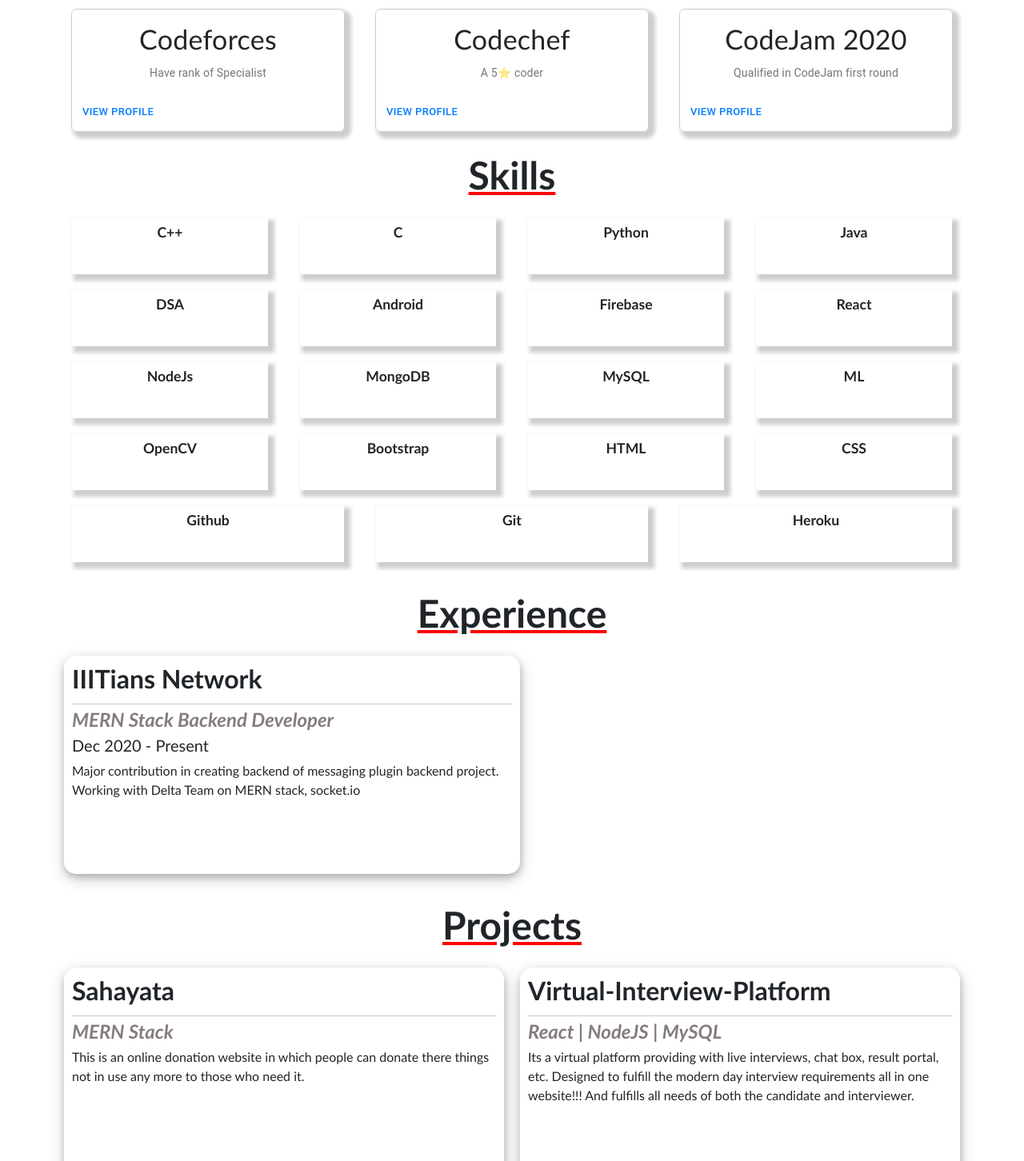
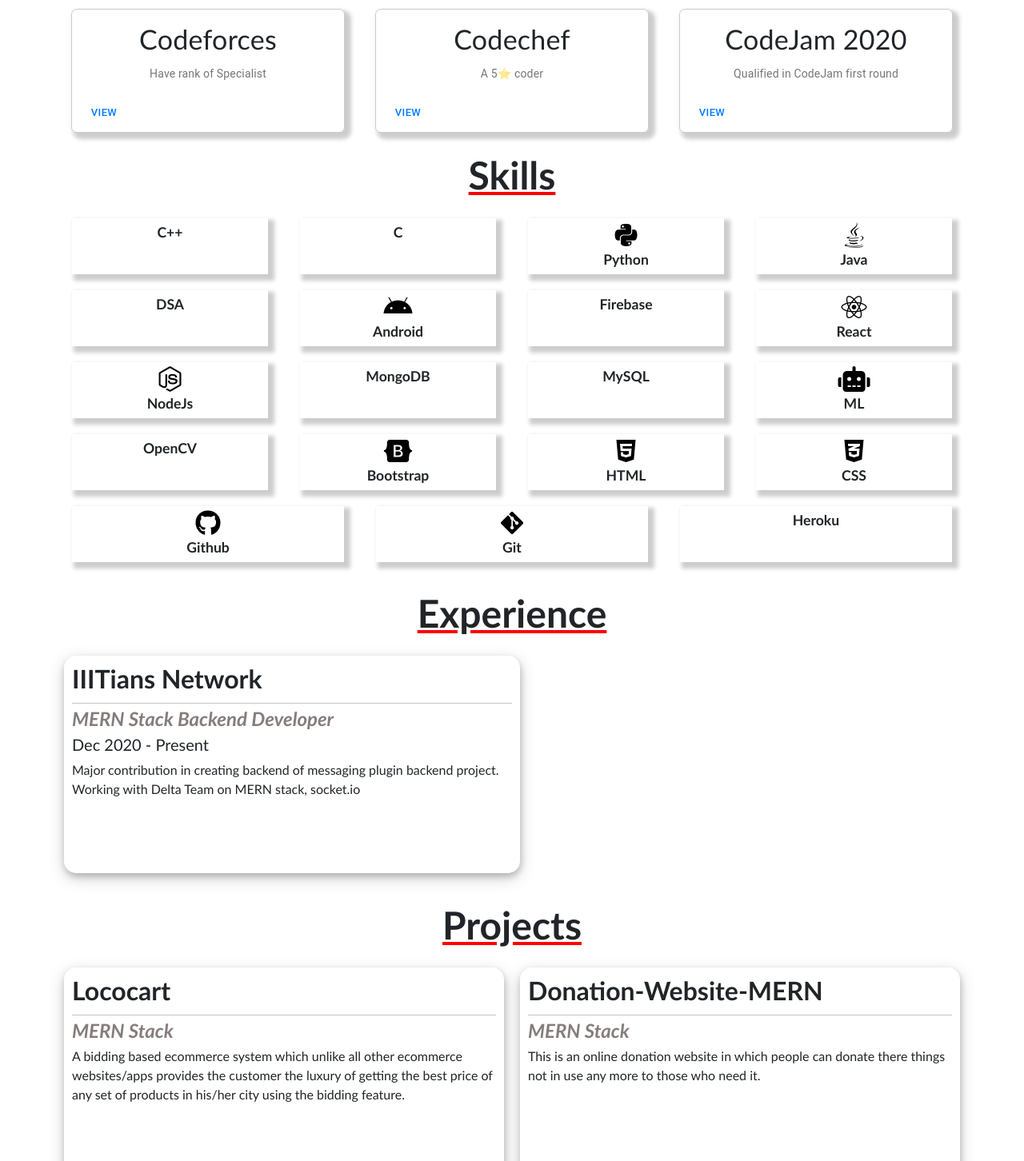
Before and after one commit to nalin-programmer/Portfolio, a React (Create React App) app: page / in a window 1280 px wide. Shown: the part 1000-2452 px from the top of the page at 80% size. Built offline with nearby package versions, Linux system fonts and the light colour scheme.

Commit message:
added most of the animation

```diff
--- a/package.json
+++ b/package.json
@@ -14,6 +14,7 @@
     "react": "^17.0.2",
     "react-bootstrap": "^1.5.2",
     "react-dom": "^17.0.2",
+    "react-reveal": "^1.2.2",
     "react-router-dom": "^5.2.0",
     "react-scripts": "4.0.3",
     "web-vitals": "^1.0.1"
--- a/public/index.html
+++ b/public/index.html
@@ -11,24 +11,17 @@
     />
     <link rel="icon" href="%PUBLIC_URL%/NALIN.jpeg" />
     <link rel="apple-touch-icon" href="%PUBLIC_URL%/NALIN.jpeg" />
-    <!--
-      manifest.json provides metadata used when your web app is installed on a
-      user's mobile device or desktop. See https://developers.google.com/web/fundamentals/web-app-manifest/
-    -->
     <link rel="manifest" href="%PUBLIC_URL%/manifest.json" />
-    <!--
-      Notice the use of %PUBLIC_URL% in the tags above.
-      It will be replaced with the URL of the `public` folder during the build.
-      Only files inside the `public` folder can be referenced from the HTML.
-
-      Unlike "/favicon.ico" or "favicon.ico", "%PUBLIC_URL%/favicon.ico" will
-      work correctly both with client-side routing and a non-root public URL.
-      Learn how to configure a non-root public URL by running `npm run build`.
-    -->
     <link
       rel="stylesheet"
       href="https://maxcdn.bootstrapcdn.com/bootstrap/4.0.0/css/bootstrap.min.css"
       integrity="sha384-Gn5384xqQ1aoWXA+058RXPxPg6fy4IWvTNh0E263XmFcJlSAwiGgFAW/dAiS6JXm"
+      crossorigin="anonymous"
+    />
+    <link
+      rel="stylesheet"
+      href="https://cdnjs.cloudflare.com/ajax/libs/font-awesome/5.15.1/css/all.min.css"
+      integrity="sha512-+4zCK9k+qNFUR5X+cKL9EIR+ZOhtIloNl9GIKS57V1MyNsYpYcUrUeQc9vNfzsWfV28IaLL3i96P9sdNyeRssA=="
       crossorigin="anonymous"
     />
     <title>Nalin Agrawal</title>
@@ -36,15 +29,5 @@
   <body>
     <noscript>You need to enable JavaScript to run this app.</noscript>
     <div id="root"></div>
-    <!--
-      This HTML file is a template.
-      If you open it directly in the browser, you will see an empty page.
-
-      You can add webfonts, meta tags, or analytics to this file.
-      The build step will place the bundled scripts into the <body> tag.
-
-      To begin the development, run `npm start` or `yarn start`.
-      To create a production bundle, use `npm run build` or `yarn build`.
-    -->
   </body>
 </html>
--- a/src/data/AchievementsData.js
+++ b/src/data/AchievementsData.js
@@ -16,7 +16,8 @@
       _id: "3",
       title: "CodeJam 2020",
       content: "Qualified in CodeJam first round",
-      profileURL: "",
+      profileURL:
+        "https://drive.google.com/file/d/14n7uwwpxUqDDByJeItBIxCdvkquDHoq5/view?usp=sharing",
     },
   ],
 };
--- a/src/data/ProjectsData.js
+++ b/src/data/ProjectsData.js
@@ -2,15 +2,24 @@
   projectsArray: [
     {
       _id: "1",
-      title: "Sahayata",
+      title: "Lococart",
+      languages: "MERN Stack",
+      description:
+        "A bidding based ecommerce system which unlike all other ecommerce websites/apps provides the customer the luxury of getting the best price of any set of products in his/her city using the bidding feature. ",
+      gitHubUrl: "https://github.com/BTP-Project-Semester-4",
+      hostedUrl: "https://lococart.netlify.app/",
+    },
+    {
+      _id: "2",
+      title: "Donation-Website-MERN",
       languages: "MERN Stack",
       description:
         "This is an online donation website in which people can donate there things not in use any more to those who need it. ",
-      gitHubUrl: "https://github.com/nalin-programmer/sahayata",
+      gitHubUrl: "https://github.com/nalin-programmer/Donation-Website-MERN",
       hostedUrl: "https://sahayata-8e3ae.web.app/",
     },
     {
-      _id: "2",
+      _id: "3",
       title: "Virtual-Interview-Platform",
       languages: "React | NodeJS | MySQL",
       description:
@@ -19,7 +28,7 @@
       hostedUrl: "https://virtual-interview-platform.herokuapp.com/",
     },
     {
-      _id: "3",
+      _id: "4",
       title: "Instagram Clone",
       languages: "Android Development | Firebase",
       description:
@@ -28,7 +37,7 @@
       hostedUrl: "",
     },
     {
-      _id: "4",
+      _id: "5",
       title: "Web Chat",
       languages: "NodeJs | ExpressJs | Socket.io",
       description:
@@ -37,7 +46,7 @@
       hostedUrl: "https://video-confrencing.herokuapp.com/",
     },
     {
-      _id: "5",
+      _id: "6",
       title: "Desktop-Assistant",
       languages: "Python",
       description:
@@ -46,7 +55,7 @@
       hostedUrl: "",
     },
     {
-      _id: "6",
+      _id: "7",
       title: "Fast food ordering and billing system",
       languages: "C++",
       description:
@@ -56,7 +65,7 @@
       hostedUrl: "",
     },
     {
-      _id: "7",
+      _id: "8",
       title: "BloothFinder",
       languages: "Android",
       description:
@@ -65,7 +74,7 @@
       hostedUrl: "",
     },
     {
-      _id: "8",
+      _id: "9",
       title: "NotesApp",
       languages: "Android",
       description:
--- a/src/screens/main/achievements/Achievements.js
+++ b/src/screens/main/achievements/Achievements.js
@@ -6,14 +6,19 @@
 import Button from "@material-ui/core/Button";
 import Typography from "@material-ui/core/Typography";
 import achievements from "../../../data/AchievementsData";
+import Zoom from "react-reveal/Zoom";
+import Fade from "react-reveal/Fade";
 export default function Achievements() {
   const achivementsData = achievements.achievementArray;
   return (
     <div>
       <Container className="HomeScreenContainer container">
+        <Fade>
           <h1 className="HomeScreenHeading">Achievements </h1>
+        </Fade>
         <div className="row">
           {achivementsData.map((achievement) => (
+            <Zoom bottom>
               <div className="HomeScreenAchievementsCard">
                 <CardActionArea
                   className="HomeScreenAchievementsCardArea"
@@ -40,11 +45,12 @@
                 <CardActions>
                   <Button size="small" color="primary">
                     <a href={achievement.profileURL} target="_blank">
-                    VIEW PROFILE
+                      VIEW
                     </a>
                   </Button>
                 </CardActions>
               </div>
+            </Zoom>
           ))}
 
           <div className="row">
--- a/src/screens/main/experience/Experience.js
+++ b/src/screens/main/experience/Experience.js
@@ -1,4 +1,6 @@
 import React from "react";
+import Fade from "react-reveal/Fade";
+import LightSpeed from "react-reveal/LightSpeed";
 import "./Experience.css";
 import experience from "../../../data/ExperienceData";
 
@@ -7,11 +9,17 @@
   return (
     <div>
       <div className="container ExperiencesContainer">
+        <Fade>
           <h1 className="ExperiencesHeading">Experience</h1>
+        </Fade>
 
         <div className="row">
           {experienceData.map((experience) => (
-            <div className="ExperiencesProjectCard col-sm" id={experience._id}>
+            <LightSpeed left>
+              <div
+                className="ExperiencesProjectCard col-sm"
+                id={experience._id}
+              >
                 <div className="ExperienceTitleDiv">
                   <h2 className="ExperiencesTitle">{experience.title}</h2>
                 </div>
@@ -25,7 +33,7 @@
                   <p>{experience.description}</p>
                 </div>
                 <div className="ExperienceCardLinksDiv">
-                {experience.hostedUrl.length != 0 && (
+                  {experience.hostedUrl.length !== 0 && (
                     <a
                       href={experience.hostedUrl}
                       target="_blank"
@@ -36,6 +44,7 @@
                   )}
                 </div>
               </div>
+            </LightSpeed>
           ))}
         </div>
       </div>
--- a/src/screens/main/homeScreen/HomeScreen.js
+++ b/src/screens/main/homeScreen/HomeScreen.js
@@ -3,10 +3,11 @@
 import Container from "react-bootstrap/Container";
 import Nalin from "../../../images/NALIN.jpeg";
 import "./HomeScreen.css";
-import skills from "../../../data/SkillsData";
+import Fade from "react-reveal/Fade";
 export default function HomeScreen() {
   return (
     <div>
+      <Fade bottom>
         <Jumbotron fluid className="HomeScreenJumbotron">
           <Container className="HomeScreenSmallIntro">
             <img src={Nalin} className="HomeSceenProfilePicture" />
@@ -25,6 +26,7 @@
             </p>
           </Container>
         </Jumbotron>
+      </Fade>
     </div>
   );
 }
--- a/src/screens/main/projects/Projects.js
+++ b/src/screens/main/projects/Projects.js
@@ -1,22 +1,28 @@
 import React from "react";
 import "./Projects.css";
 import projects from "../../../data/ProjectsData";
-
+import Fade from "react-reveal/Fade";
+import Flip from "react-reveal/Flip";
 export default function Projects() {
   const projectData = projects.projectsArray;
   return (
     <div>
       <div className="container ProjectsContainer">
+        <Fade>
           <h1 className="ProjectsHeading">Projects</h1>
+        </Fade>
 
         <div className="row">
           {projectData.map((project) => (
+            <Flip top>
               <div className="ProjectsProjectCard col-sm" id={project._id}>
                 <div className="ProjectTitleDiv">
                   <h2 className="ProjectsTitle">{project.title}</h2>
                 </div>
                 <div className="ProjectCardBody">
-                <h3 className="ProjectCardBodyLanguage">{project.languages}</h3>
+                  <h3 className="ProjectCardBodyLanguage">
+                    {project.languages}
+                  </h3>
                   <p>{project.description}</p>
                 </div>
                 <div className="ProjectCardLinksDiv">
@@ -27,7 +33,7 @@
                   >
                     GITHUB
                   </a>{" "}
-                {project.hostedUrl.length != 0 && (
+                  {project.hostedUrl.length !== 0 && (
                     <a
                       href={project.hostedUrl}
                       target="_blank"
@@ -38,6 +44,7 @@
                   )}
                 </div>
               </div>
+            </Flip>
           ))}
         </div>
       </div>
--- a/src/screens/main/skills/Skills.js
+++ b/src/screens/main/skills/Skills.js
@@ -1,4 +1,6 @@
 import React from "react";
+import Fade from "react-reveal/Fade";
+import Roll from "react-reveal/Roll";
 import Container from "react-bootstrap/Container";
 import skills from "../../../data/SkillsData";
 export default function Skills() {
@@ -6,16 +8,20 @@
   return (
     <div>
       <Container className="HomeScreenContainer  container ">
+        <Fade>
           <h1 className="HomeScreenHeading">Skills </h1>
+        </Fade>
 
         <div className="row">
           {skillData.map((skill) => (
+            <Roll bottom>
               <div item xs={3} sm={3} className="col-sm" id={skill._id}>
                 <div className="HomeScreenSkillContent">
                   {skill.icon}
                   <p className="HomeScreenSkillContentP">{skill.name}</p>
                 </div>
               </div>
+            </Roll>
           ))}
         </div>
       </Container>
```
Also changed, not shown: src/screens/main/education/Education.js (+24 -1 lines), 1 other file (tests, documents, lock files or other folders). Lines whose indentation alone changed are shown as unchanged.
